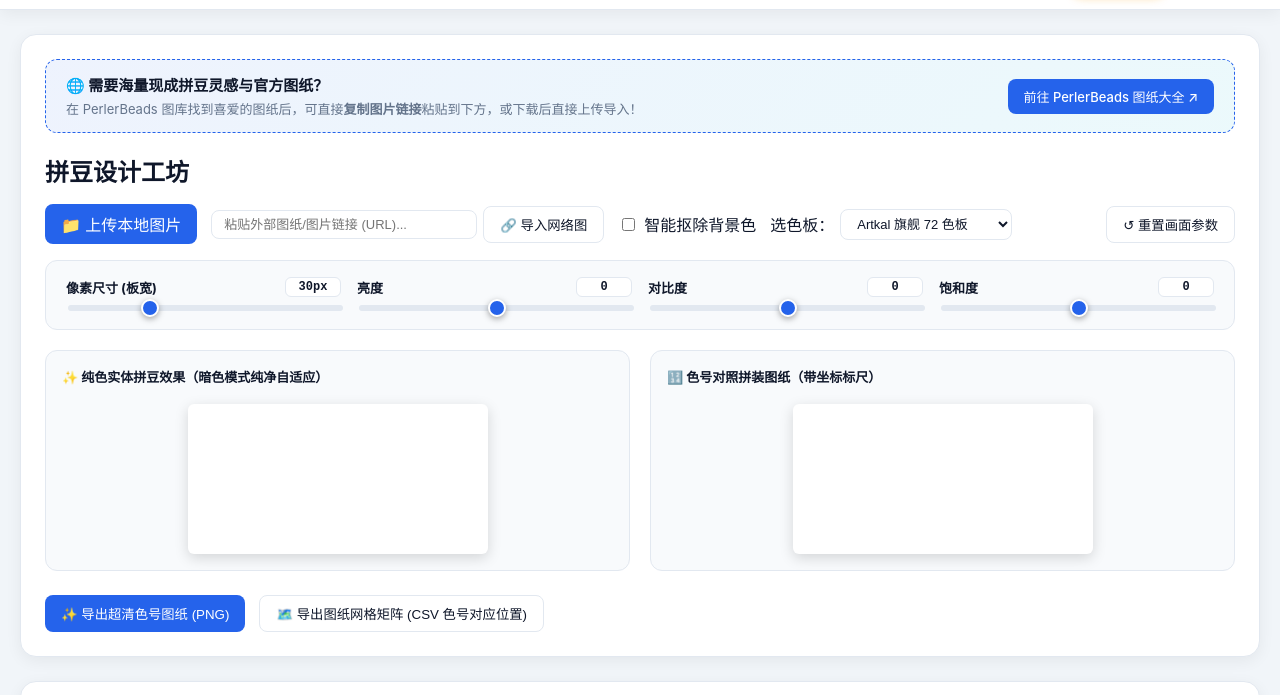
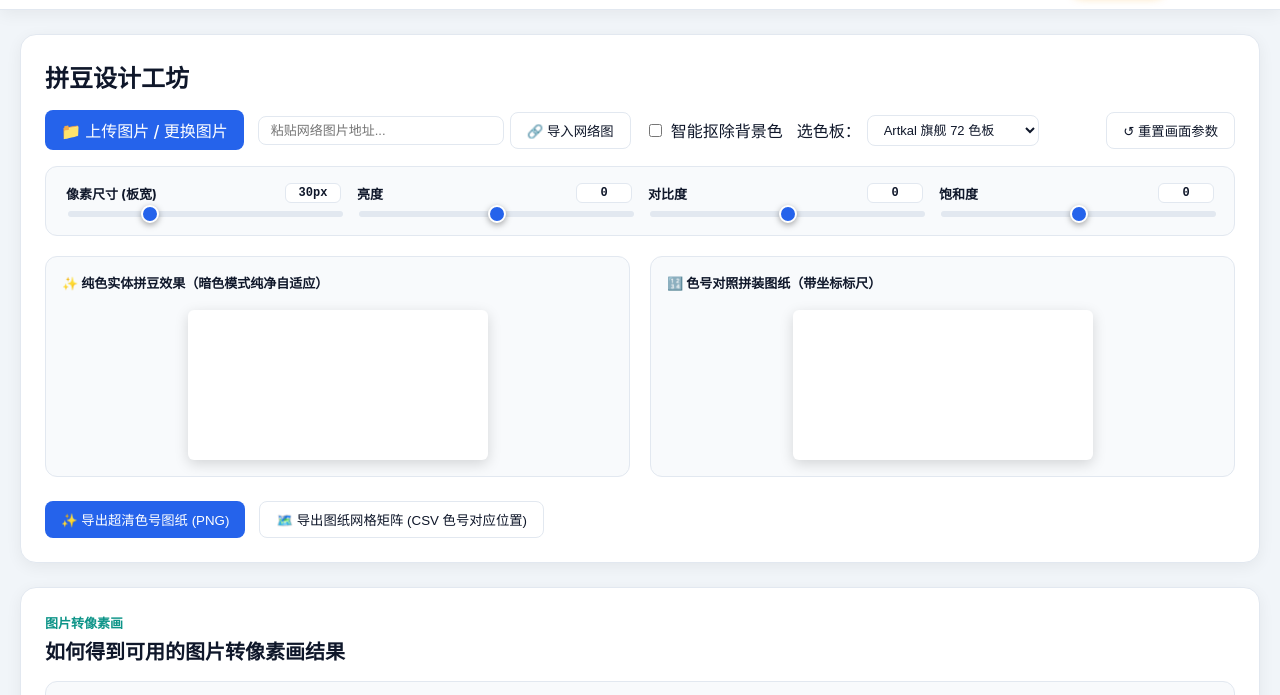
Before and after one commit to 18062723878/Micheal-, a website: page bead-site/create.html in a window 1280 px wide. Shown: the part 48-743 px from the top of the page. Drawn offline with Linux system fonts and the light colour scheme.

Commit message:
Update create.html

```diff
--- a/bead-site/create.html
+++ b/bead-site/create.html
@@ -21,7 +21,6 @@
       margin-bottom: 24px;
     }
 
-    /* 顶部主控制栏 */
     .control-row {
       display: flex;
       flex-wrap: wrap;
@@ -30,21 +29,6 @@
       margin: 16px 0;
     }
 
-    /* 外部图库引导横幅 */
-    .external-banner {
-      display: flex;
-      justify-content: space-between;
-      align-items: center;
-      background: linear-gradient(135deg, rgba(37, 99, 235, 0.08), rgba(6, 182, 212, 0.08));
-      border: 1px dashed var(--primary);
-      border-radius: 12px;
-      padding: 14px 20px;
-      margin-bottom: 20px;
-      flex-wrap: wrap;
-      gap: 12px;
-    }
-
-    /* 参数滑块面板 (像素尺寸/亮度/对比度/饱和度) */
     .filter-controls-panel {
       display: grid;
       grid-template-columns: repeat(auto-fit, minmax(240px, 1fr));
@@ -86,7 +70,6 @@
       width: 100%;
     }
 
-    /* 画布排版 */
     .canvas-row {
       display: flex;
       flex-wrap: wrap;
@@ -155,7 +138,6 @@
       font-size: 13px;
     }
 
-    /* 指南板块 */
     .guide-box {
       display: flex;
       flex-direction: column;
@@ -196,31 +178,17 @@
 
   <main class="create-container">
     <section class="panel-card">
-      <!-- 外部图库快速联动横幅 -->
-      <div class="external-banner">
-        <div>
-          <strong style="color: var(--text-main); font-size: 15px;">🌐 需要海量现成拼豆灵感与官方图纸？</strong>
-          <p style="margin: 4px 0 0 0; color: var(--text-muted); font-size: 13px;">
-            在 PerlerBeads 图库找到喜爱的图纸后，可直接<strong>复制图片链接</strong>粘贴到下方，或下载后直接上传导入！
-          </p>
-        </div>
-        <a href="https://perlerbeads.net/zh/gallery" target="_blank" rel="noopener noreferrer" class="btn btn-primary" style="text-decoration: none; font-size: 13px;">
-          前往 PerlerBeads 图纸大全 ↗
-        </a>
-      </div>
-
       <h2 style="margin: 0; color: var(--text-main);">拼豆设计工坊</h2>
 
-      <!-- 主控制条 (支持本地上传 + 网络链接直接导入) -->
+      <!-- 控制条 -->
       <div class="control-row">
         <label class="btn btn-primary" style="cursor: pointer;">
-          📁 上传本地图片
+          📁 上传图片 / 更换图片
           <input id="upload-input" type="file" accept="image/*,.gif" hidden />
         </label>
 
-        <!-- 网络图片一键导入输入组 -->
         <div style="display: flex; align-items: center; gap: 6px;">
-          <input id="url-input" class="form-input" type="url" placeholder="粘贴外部图纸/图片链接 (URL)..." style="width: 240px;" />
+          <input id="url-input" class="form-input" type="url" placeholder="粘贴网络图片地址..." style="width: 220px;" />
           <button id="btn-import-url" class="btn" type="button">🔗 导入网络图</button>
         </div>
 
@@ -242,7 +210,7 @@
         <button id="btn-reset-filters" class="btn" type="button" style="margin-left: auto;">↺ 重置画面参数</button>
       </div>
 
-      <!-- 参数微调面板 -->
+      <!-- 参数调节 -->
       <div class="filter-controls-panel">
         <div class="slider-item">
           <div class="slider-header">
@@ -301,7 +269,7 @@
       </div>
     </section>
 
-    <!-- 图片转像素画使用指南 -->
+    <!-- 图片转像素画指南 -->
     <section class="panel-card">
       <div style="margin-bottom: 8px;">
         <span style="font-size: 13px; font-weight: 700; color: #0d9488;">图片转像素画</span>
@@ -451,7 +419,6 @@
     const saturateVal = document.getElementById('saturate-val');
     const btnResetFilters = document.getElementById('btn-reset-filters');
 
-    // 载入网络图片通用方法
     function loadImgFromSrc(src, label = '网络图片') {
       statusText.textContent = `正在读取并转换【${label}】...`;
       const img = new Image();
@@ -462,20 +429,15 @@
         statusText.textContent = `已成功导入【${label}】，可自由滑动调节参数！`;
       };
       img.onerror = () => {
-        alert('无法直接加载该图片地址（可能存在防盗链限制）。建议右键保存图片后，点击【上传本地图片】即可！');
-        statusText.textContent = '导入失败，请尝试下载后本地上传。';
+        alert('该网络图片受到防盗链限制，请将其保存到本地后点击【上传本地图片】进行转换！');
+        statusText.textContent = '导入失败，请尝试本地上传。';
       };
       img.src = src;
     }
 
-    // 检查 URL 携带的参数 (图纸 ID 或 图片 URL)
     const urlParams = new URLSearchParams(window.location.search);
     const patternId = urlParams.get('patternId');
-    const extImageUrl = urlParams.get('imageUrl');
-
-    if (extImageUrl) {
-      loadImgFromSrc(decodeURIComponent(extImageUrl), '外部网络图纸');
-    } else if (patternId) {
+    if (patternId) {
       const found = ALL_PATTERNS.find(p => p.id === patternId);
       if (found) {
         const pHeight = found.matrix.length;
@@ -501,16 +463,15 @@
           boardWidthInput.value = pWidth;
           boardWidthVal.textContent = `${pWidth}px`;
           processImage();
-          statusText.textContent = `已载入图纸：「${found.title}」(${pWidth}×${pHeight} 网格，可自由滑动调节参数)`;
+          statusText.textContent = `已载入精选图纸：「${found.title}」(${pWidth}×${pHeight} 网格)`;
         };
         img.src = pCanvas.toDataURL();
       }
     }
 
-    // 粘贴网络图片导入
     btnImportUrl.addEventListener('click', () => {
       const url = urlInput.value.trim();
-      if (!url) return alert('请先粘贴图片或图纸的有效网络地址！');
+      if (!url) return alert('请先粘贴图片的有效网络链接！');
       loadImgFromSrc(url, '网络图纸');
     });
 
```
